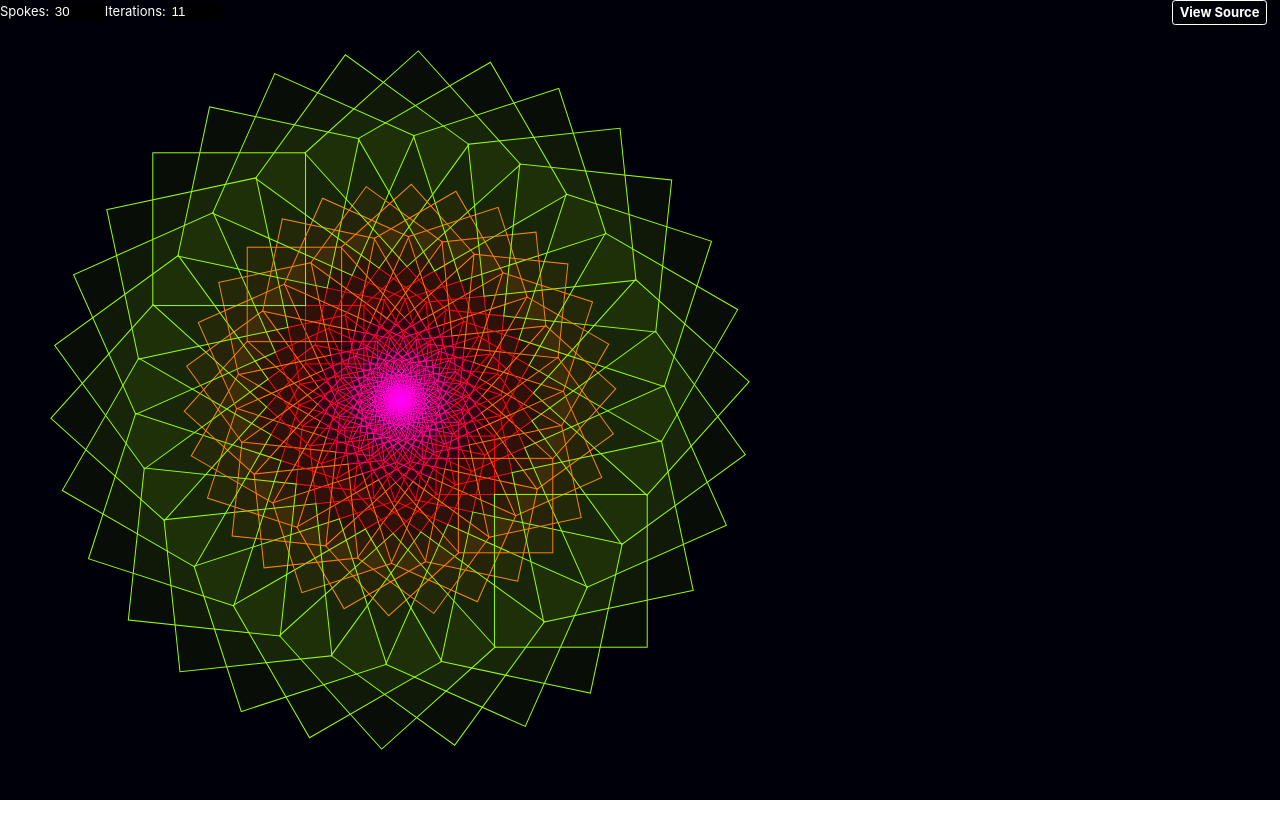
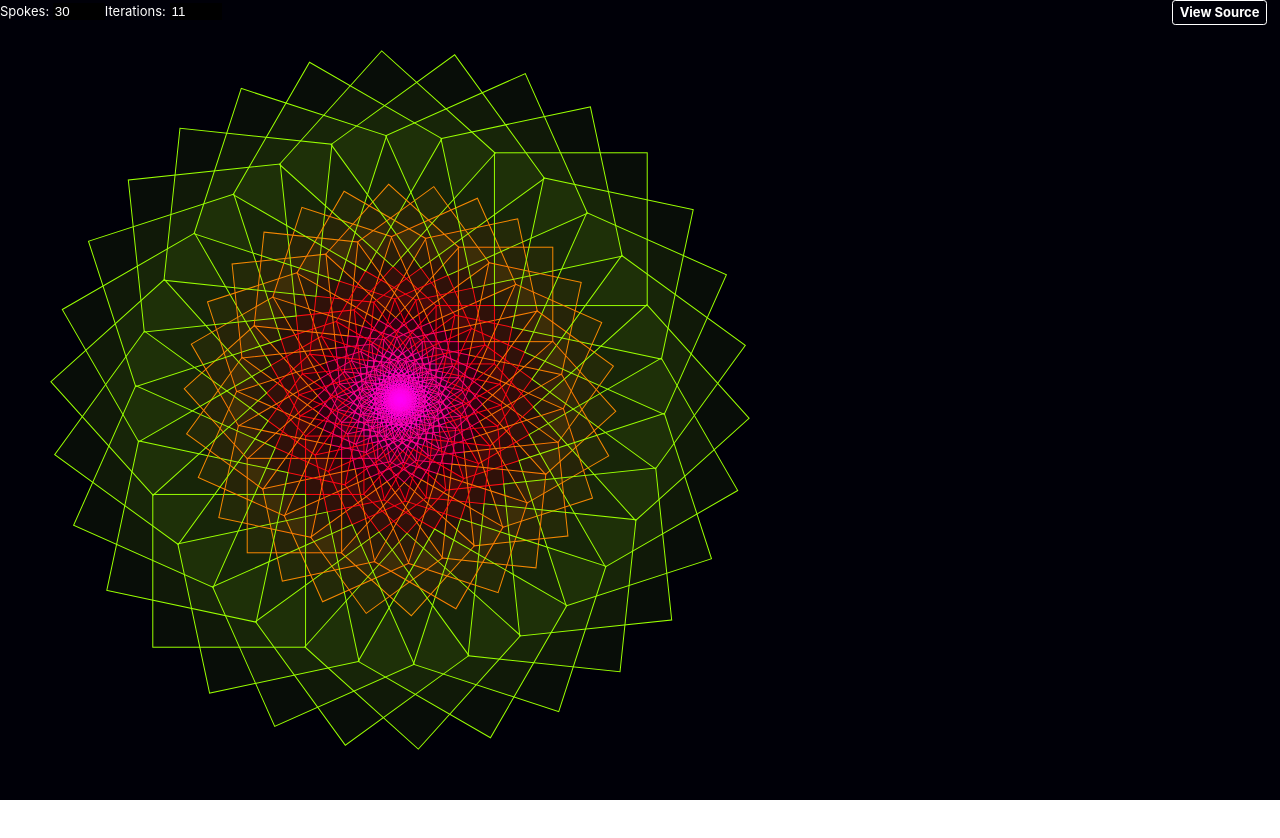
Before and after one commit to doppler/fibonacci, a React (Create React App) app: page / in a window 1280 px wide. Shown: the top 838 px of the page. Before the commit the page ends 804 px from the top, so only its background shows below. Built offline with nearby package versions, Linux system fonts and the light colour scheme.

Commit message:
rotate image in relation to baseHue

```diff
--- a/src/App.js
+++ b/src/App.js
@@ -10,14 +10,18 @@ const App = () => {
   const changeNumSpokes = event => setNumSpokes(Number(event.target.value));
   const changeFibValue = event => setFibValue(Number(event.target.value));
 
-  const changeBaseHue = () => setBaseHue(baseHue === 359 ? 0 : baseHue + 1);
+  const changeBaseHue = () => setBaseHue(baseHue === 3659 ? 0 : baseHue + 1);
 
   useEffect(() => {
     requestAnimationFrame(changeBaseHue);
   }, [baseHue]);
   return (
     <div id="App">
-      <svg width={"100vmin"} height={"100vmin"}>
+      <svg
+        width={"100vmin"}
+        height={"100vmin"}
+        style={{ transform: `rotate(${baseHue / 10}deg)` }}
+      >
         {Array.from({ length: numSpokes }).map((_, i) => (
           <Spoke
             key={i}
```
